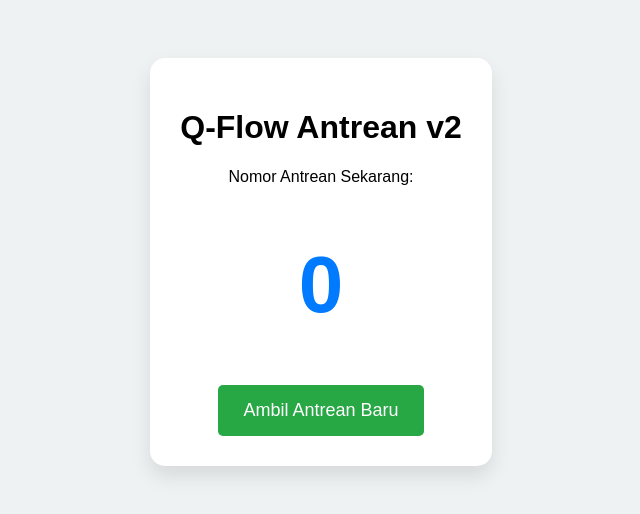
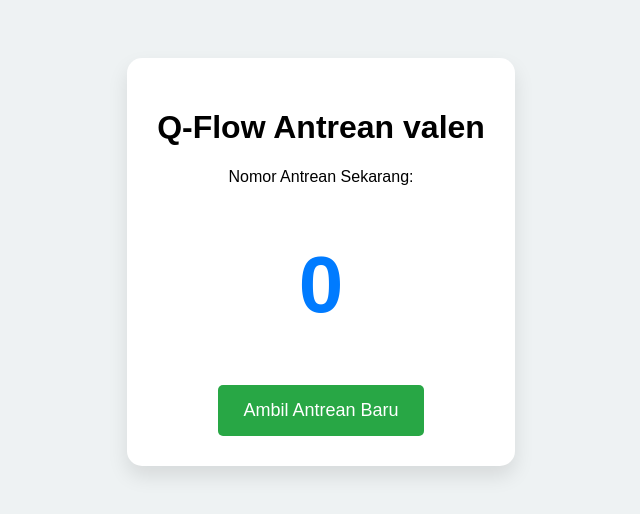
Before and after one commit to dylanRevelin/uas-k8s, a plain HTML site: page frontend/index.html in a window 1280 px wide. Shown: the whole page, without its empty margins (319-959 px from the left). Drawn offline with Linux system fonts and the light colour scheme; no server answers.

Commit message:
update title 3

```diff
--- a/frontend/index.html
+++ b/frontend/index.html
@@ -10,7 +10,7 @@
 </head>
 <body>
     <div class="box">
-        <h1>Q-Flow Antrean v2</h1>
+        <h1>Q-Flow Antrean valen</h1>
         <p>Nomor Antrean Sekarang:</p>
         <h1 id="num" style="font-size: 80px; color: #007bff;">0</h1>
         <button onclick="ambil()">Ambil Antrean Baru</button>
```
